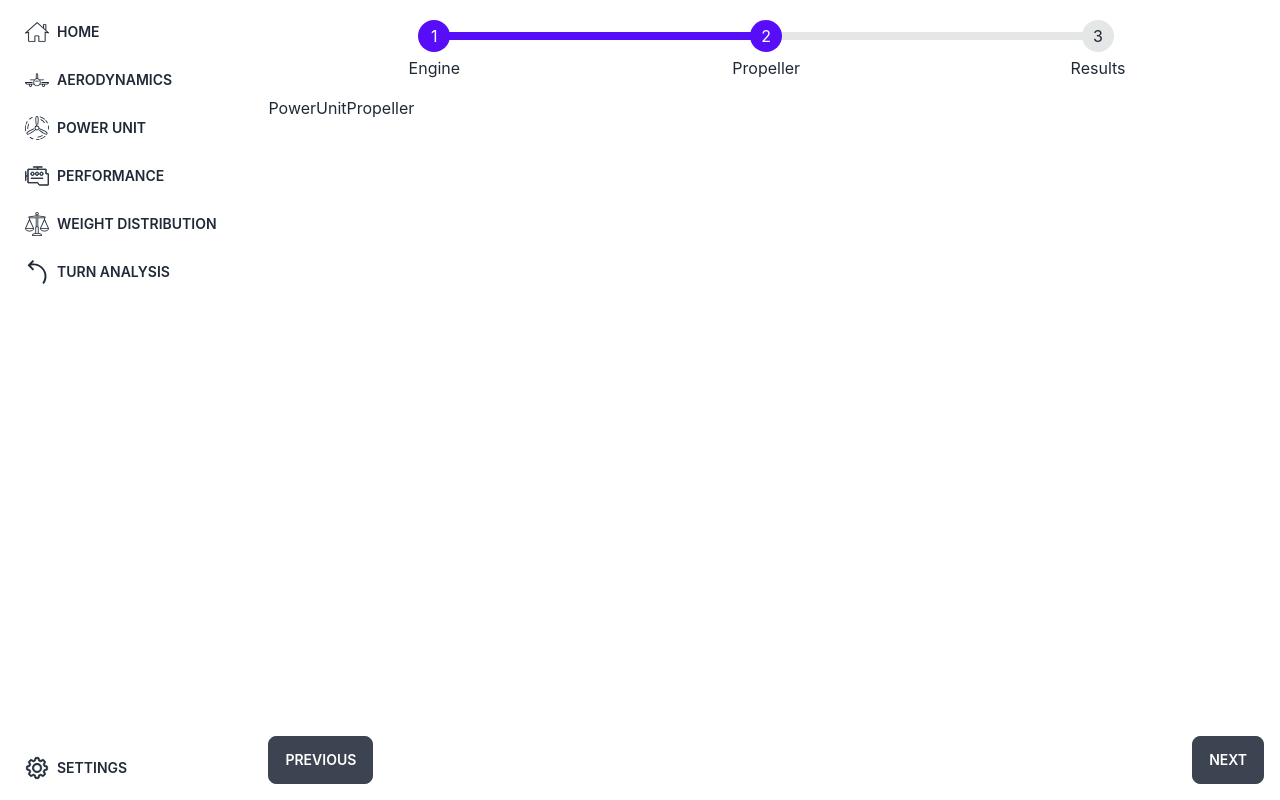
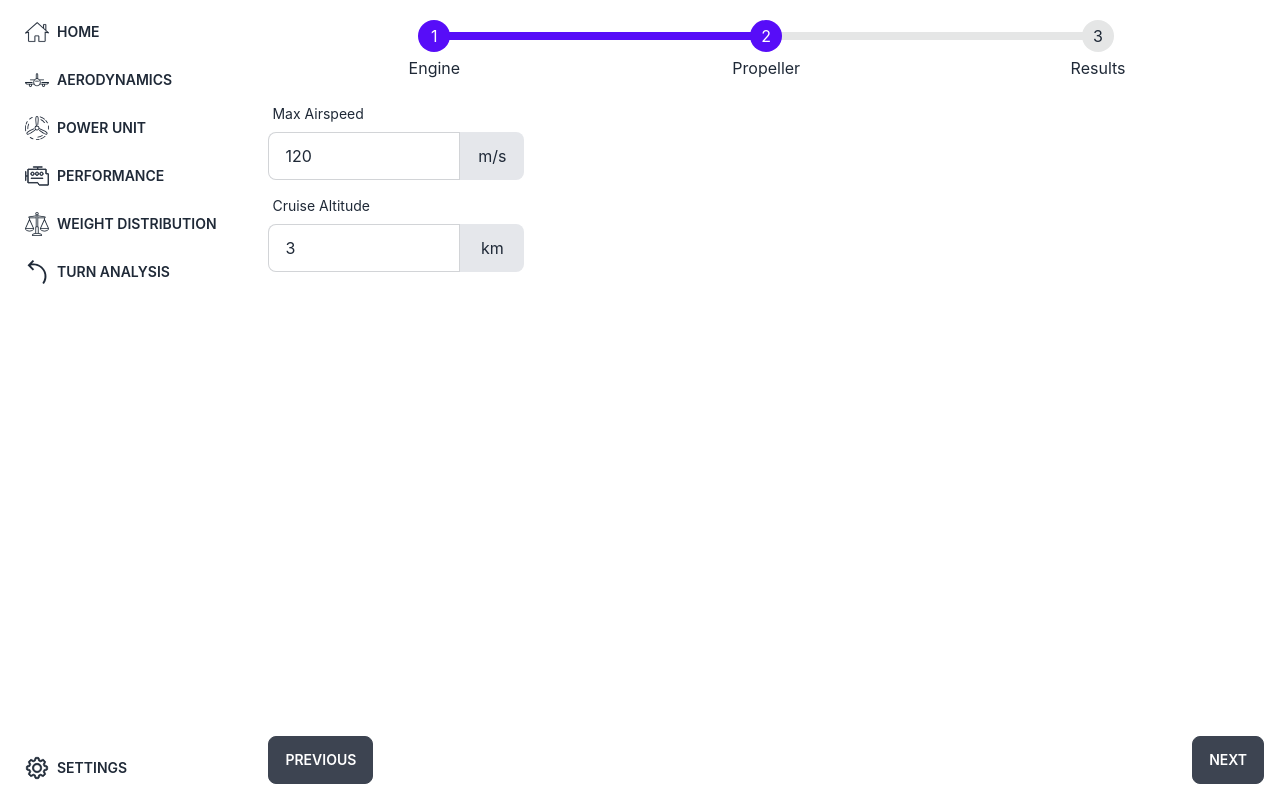
Before and after one commit to adamsmietanka/aircraft-calculator, a React (Create React App) app in the folder frontend/: page /powerunit/propeller in a window 1280 px wide. Built offline with nearby package versions, Linux system fonts and the light colour scheme.

Commit message:
feat: added basic form for inputs

```diff
--- a/frontend/src/components/organisms/PowerUnitPropeller.tsx
+++ b/frontend/src/components/organisms/PowerUnitPropeller.tsx
@@ -1,9 +1,30 @@
-import React from 'react'
+import InputNumber from "../atoms/InputNumber";
+import {usePropellerStore } from "../../utils/usePropeller";
+
 
 const PowerUnitPropeller = () => {
+    const maxAirSpeed = usePropellerStore((state) => state.maxAirSpeed)
+    const cruiseAltitude = usePropellerStore((state) => state.cruiseAltitude)
+    const setMaxAirSpeed = usePropellerStore((state) => state.setMaxAirSpeed)
+    const setCruiseAltitude = usePropellerStore((state) => state.setCruiseAltitude)
   return (
-    <div>PowerUnitPropeller</div>
-  )
-}
+    <div className="flex">
+      <div className="flex flex-col w-64 mr-8 space-y-2">
+        <InputNumber
+          value={maxAirSpeed}
+          setter={setMaxAirSpeed}
+          label="Max Airspeed"
+          unit="m/s"
+        />
+        <InputNumber
+          value={cruiseAltitude}
+          setter={setCruiseAltitude}
+          label="Cruise Altitude"
+          unit="km"
+        />
+      </div>
+    </div>
+  );
+};
 
 export default PowerUnitPropeller
--- /dev/null
+++ b/frontend/src/utils/usePropeller.ts
@@ -0,0 +1,15 @@
+import create from 'zustand'
+
+interface PropellerState {
+  maxAirSpeed: number
+  cruiseAltitude: number
+  setMaxAirSpeed: (value: number) => void
+  setCruiseAltitude: (value: number) => void
+}
+
+export const usePropellerStore = create<PropellerState>()((set) => ({
+  maxAirSpeed: 120,
+  cruiseAltitude: 3,
+  setMaxAirSpeed: (value) => set((state) => ({ maxAirSpeed: value })),
+  setCruiseAltitude: (value) => set((state) => ({ cruiseAltitude: value })),
+}))
```
